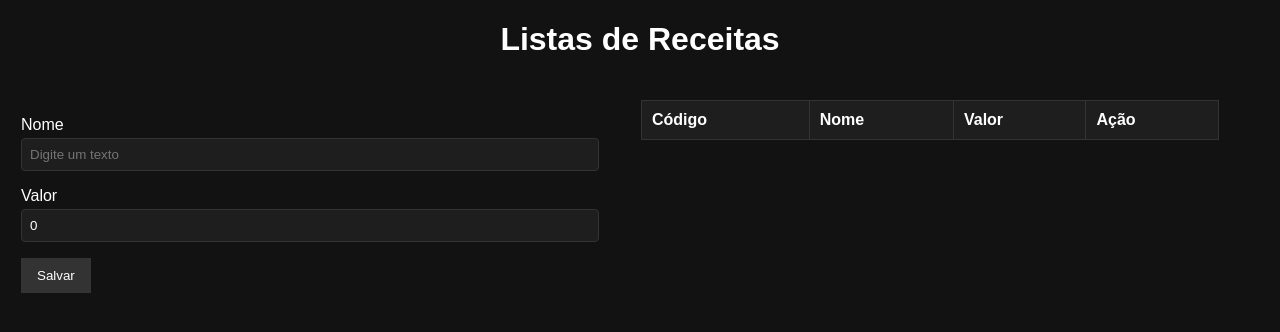
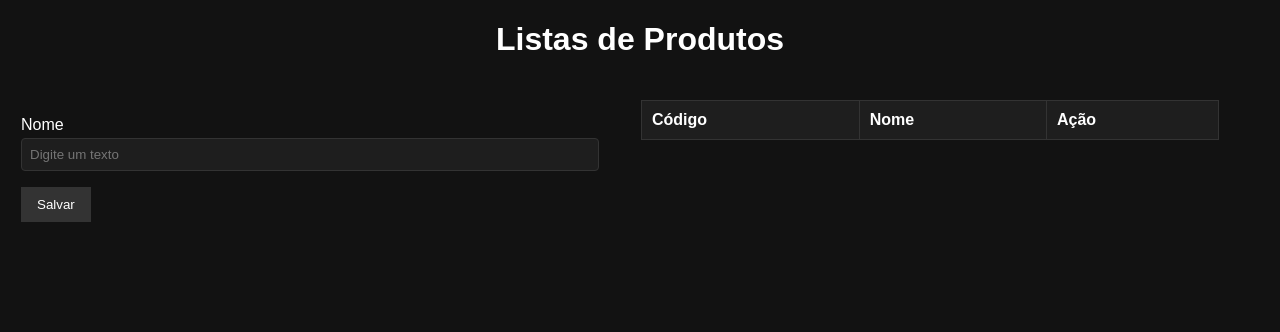
Before and after one commit to Sammadar/caixa-ng, an Angular app: page / in a window 1280 px wide. Shown: the top 332 px of the page. Built offline with nearby package versions, Linux system fonts and the light colour scheme.

Commit message:
criando cadastro-produto e html/ts

```diff
--- a/src/app/app.component.html
+++ b/src/app/app.component.html
@@ -1,3 +1,3 @@
 <router-outlet />
 
-<app-cadastro-receita></app-cadastro-receita>
+<app-cadastro-produto></app-cadastro-produto>
--- a/src/app/app.component.ts
+++ b/src/app/app.component.ts
@@ -1,10 +1,11 @@
 import { Component } from '@angular/core';
 import { RouterOutlet } from '@angular/router';
 import { CadastroReceitaComponent } from './components/receitas/cadastro-receita/cadastro-receita.component';
+import { CadastroProdutoComponent } from "./components/produtos/cadastro-produto/cadastro-produto.component";
 
 @Component({
   selector: 'aplicacao-root',
-  imports: [RouterOutlet, CadastroReceitaComponent],
+  imports: [RouterOutlet, CadastroReceitaComponent, CadastroProdutoComponent],
   templateUrl: './app.component.html',
   styleUrl: './app.component.css'
 })
--- /dev/null
+++ b/src/app/components/produtos/cadastro-produto/cadastro-produto.component.css
@@ -0,0 +1,64 @@
+h1{
+    text-align: center;
+}
+
+.container{
+    display: flex;
+    flex-direction: column;
+    height: 100%;
+    width: 100%;
+}
+
+.formulario-tabela{
+    display: flex;
+    flex-direction: row;
+    gap: 40px;
+    padding: 20px;
+    box-sizing: border-box;
+}
+
+.tabela,
+.formulario{
+    flex: 1;
+    overflow-y: auto;
+    padding: 0 1px;
+}
+
+table{
+    width: 100%;
+    border-collapse: collapse;
+    background-color: #1e1e1e;
+}
+
+th,td{
+    border: 1px solid #333;
+    padding: 10px;
+    text-align: left;
+}
+label{
+    display: block;
+    margin-bottom: 4px;
+    margin-top: 16px;
+}
+
+input{
+    width: 100%;
+    padding: 8px;
+    background-color: #1e1e1e;
+    color: #fff;
+    border: 1px solid #333;
+    border-radius: 4px;
+    box-sizing: border-box;
+}
+button{
+    background-color: #333;
+    color: #fff;
+    border: none;
+    padding: 10px 16px;
+    margin-top: 16px;
+    cursor: pointer;
+    margin-right: 10px;
+}
+buttom:hover{
+    background-color: #444;
+}
--- /dev/null
+++ b/src/app/components/produtos/cadastro-produto/cadastro-produto.component.html
@@ -0,0 +1,37 @@
+<div class="container">
+    <h1>Listas de Produtos</h1>
+
+    <div class="formulario-tabela">
+        <div class="formulario"><div>
+            <label for="campo-nome">Nome</label>
+            <input type="text" id="campo-nome" placeholder="Digite um texto" [(ngModel)]="nome">
+        </div>
+
+        <button (click)="salvarProduto()">Salvar</button>
+        </div>
+
+        <div class="tabela">
+            <table border ="1">
+                <thead>
+                    <tr>
+                        <th>Código</th>
+                        <th>Nome</th>
+                        <th>Ação</th>
+                    </tr>
+                </thead>
+                <tbody>
+                    @for(produto of produtos; track produtos){
+                        <tr>
+                            <td>{{produto.id}}</td>
+                            <td>{{produto.nome}}</td>
+                            <td>
+                                <button (click)="editar(produto)">Editar</button>
+                                <button (click)="apagar(produto)">Apagar</button>
+                            </td>
+                        </tr>
+                    }
+                </tbody>
+            </table>
+        </div>
+    <div>
+<div>
--- /dev/null
+++ b/src/app/components/produtos/cadastro-produto/cadastro-produto.component.ts
@@ -0,0 +1,62 @@
+import { Component } from '@angular/core';
+import { Produto } from '../../../models/produto';
+import { FormsModule } from '@angular/forms';
+
+@Component({
+  selector: 'app-cadastro-produto',
+  imports: [FormsModule],
+  templateUrl: './cadastro-produto.component.html',
+  styleUrl: './cadastro-produto.component.css'
+})
+export class CadastroProdutoComponent {
+  proximoId: number = 0;
+  idParaEditar?: number;
+
+  nome: string = "";
+  produtos: Array<Produto> = [];
+
+  salvarProduto() {
+    if (this.nome.length < 3) {
+      alert("Nome deve conter no mínimo 3 caracteres")
+      return;
+    }
+    if (this.nome.length > 30) {
+      alert("Nome deve conter no máximo 30 caracteres")
+
+    }
+    if (this.idParaEditar == undefined) {
+      this.cadastrarProduto();
+    } else {
+      this.editarProduto();
+    }
+    this.nome = "";
+  }
+
+  editarProduto() {
+    let indiceProduto = this.produtos.findIndex(x => x.id == this.idParaEditar);
+    this.produtos[indiceProduto].nome = this.nome;
+
+    this.idParaEditar = undefined;
+  }
+
+  cadastrarProduto() {
+    this.proximoId++;
+    let produto = new Produto(this.proximoId, this.nome);
+
+    this.produtos.push(produto);
+    // alert(this.nome);
+  }
+
+  apagar(produto: Produto) {
+    let confirmacao = confirm(`Deseja realmente apagar o produto '${produto.nome}'?`)
+    // Buscando o indice da receita filtrando por id da receita que foi selecionada
+    let indiceProduto = this.produtos.findIndex(x => x.id == produto.id);
+    // removendo a receita da lista receitas utilizando indice, removendo 1 elemento da lista
+    this.produtos.splice(indiceProduto, 1);
+  }
+
+  editar(produto: Produto) {
+    this.nome = produto.nome;
+    this.idParaEditar = produto.id;
+  }
+}
--- a/src/app/components/receitas/cadastro-receita/cadastro-receita.component.ts
+++ b/src/app/components/receitas/cadastro-receita/cadastro-receita.component.ts
@@ -79,5 +79,4 @@ export class CadastroReceitaComponent {
     this.valor = receita.valor;
     this.idParaEditar = receita.id;
   }
-  // button (click)
 }
--- /dev/null
+++ b/src/app/models/produto.ts
@@ -0,0 +1,10 @@
+export class Produto{
+    id: number;
+    nome: string;
+
+constructor(id: number, nome: string){
+        this.id= id;
+        this.nome = nome;
+
+    }
+}
```
Also changed, not shown: 1 other file (tests, documents, lock files or other folders).
